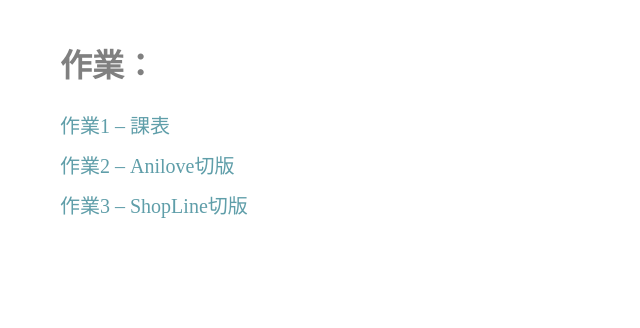
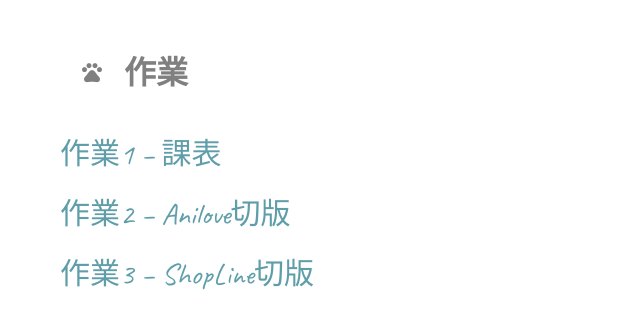
Before and after one commit to KCOxO/KCOxO.github.io, a plain HTML site: page index.html in a window 1280 px wide. Shown: the whole page, without its empty margins (0-640 px from the left). Drawn offline with nearby package versions, Linux system fonts and the light colour scheme.

Commit message:
2023-05-24-html

```diff
--- a/index.html
+++ b/index.html
@@ -4,9 +4,14 @@
     <meta charset="UTF-8">
     <meta name="viewport" content="width=device-width, initial-scale=1.0">
     <title>Document</title>
+    <link rel="preconnect" href="https://fonts.googleapis.com">
+    <link rel="preconnect" href="https://fonts.gstatic.com" crossorigin>
+    <link href="https://fonts.googleapis.com/css2?family=Caveat&family=Geologica:wght@800&display=swap" rel="stylesheet">
+
+    <link rel="stylesheet" href="https://fonts.googleapis.com/css2?family=Material+Symbols+Outlined:opsz,wght,FILL,GRAD@48,400,0,0" />
     <style>
         *{
-            font-family: 微軟正黑體;
+            font-family: 'Caveat', cursive;
             margin:20px;
         }
         h1{
@@ -14,16 +19,19 @@
         }
         a{
             text-decoration: none;
-            font-size: 20px;
+            font-size: 30px;
             line-height: 2;
             color:#5f9ea9;
         }
     </style>
 </head>
 <body>
-    <h1>作業：</h1>
+    <h1><span class="material-symbols-outlined">
+        pets
+        </span>作業</h1>
     <a href="./2023-05-24-HW/Curriculum.html">作業1 – 課表</a><br>
     <a href="./2023-05-24-HW/Anilove.html">作業2 – Anilove切版</a><br>
     <a href="./2023-05-29-HW/SHOPLINE.html">作業3 – ShopLine切版</a><br>
+
 </body>
 </html>
```
